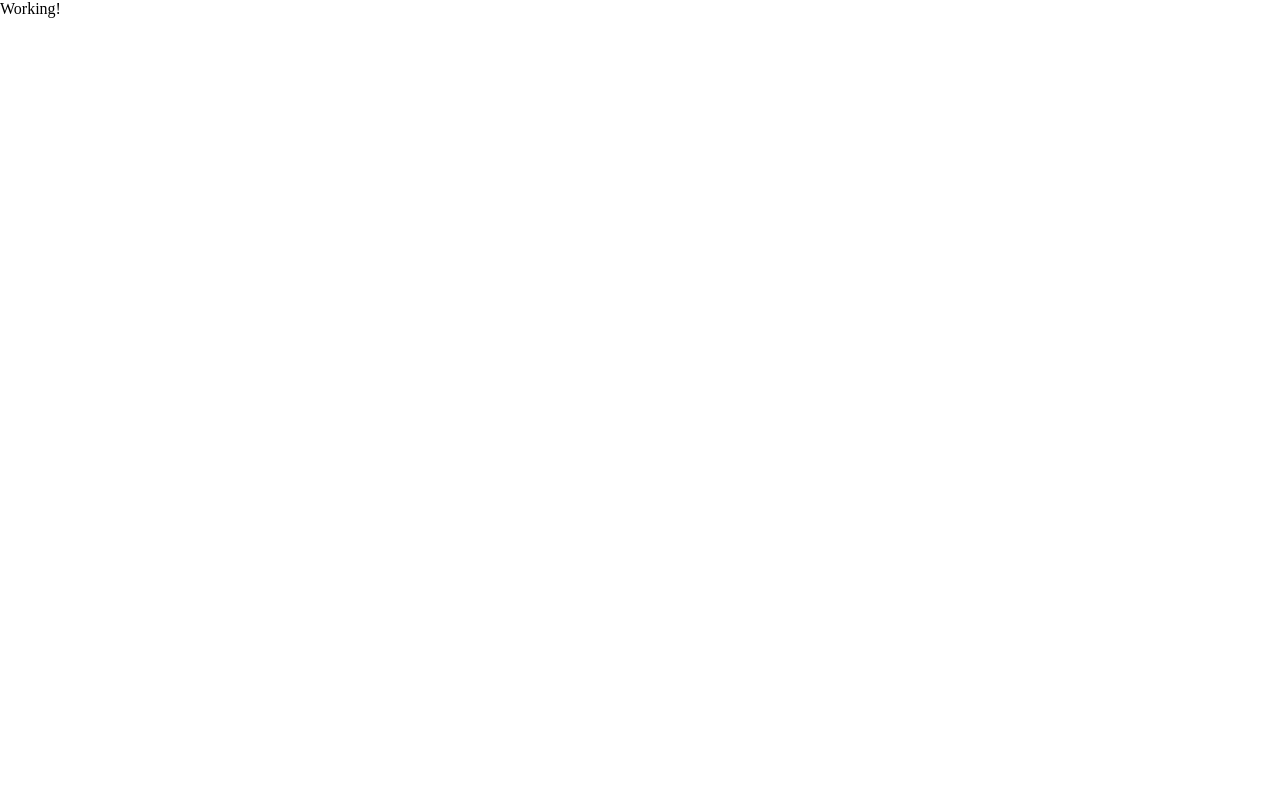
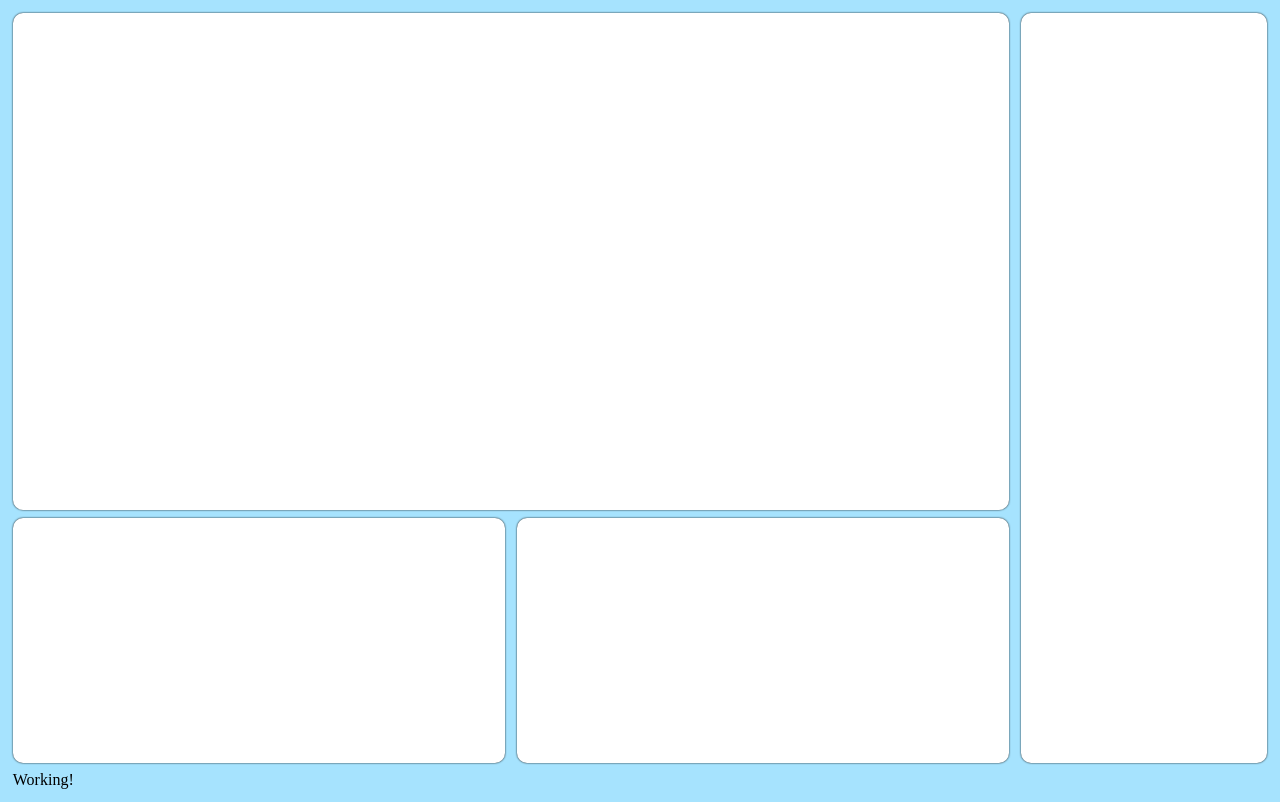
Before and after one commit to MeischkeM91/weather-app, a website built with webpack: page dist/index.html in a window 1280 px wide. Built offline with nearby package versions, Linux system fonts and the light colour scheme.

Commit message:
Added styling to content containers

```diff
--- a/src/style.css
+++ b/src/style.css
@@ -1,4 +1,43 @@
+:root{
+    --background-blue: #A6E3FE;
+}
 *{
     padding: 0;
     margin: 0;
 }
+#wrapper{
+    background-color: var(--background-blue);
+    display: grid;
+    grid-template-rows: repeat(3, 1fr);
+    grid-template-columns: repeat(2, 2fr) 1fr;
+    grid-template-areas:
+    "weatherContent weatherContent topCitiesContent"
+    "weatherContent weatherContent topCitiesContent"
+    "moreSoonOne moreSoonTwo topCitiesContent";
+    gap: 1%;
+    padding: 1%;
+    height: 97vh;
+    min-width: 1100px;
+    min-height: 700px;
+}
+.weather-content, .top-cities-content, .more-soon-1, .more-soon-2 {
+    background-color: white;
+    padding: 15px;
+    box-shadow: 0px 0px 2px black;
+    border-radius: 10px;
+}
+.weather-content:hover, .top-cities-content:hover, .more-soon-1:hover, .more-soon-2:hover {
+    box-shadow: 0px 0px 3px black;
+}
+.weather-content{
+    grid-area: weatherContent;
+}
+.top-cities-content{
+    grid-area: topCitiesContent;
+}
+.more-soon-1{
+    grid-area: moreSoonOne;
+}
+.more-soon-2{
+    grid-area: moreSoonTwo;
+}
```
